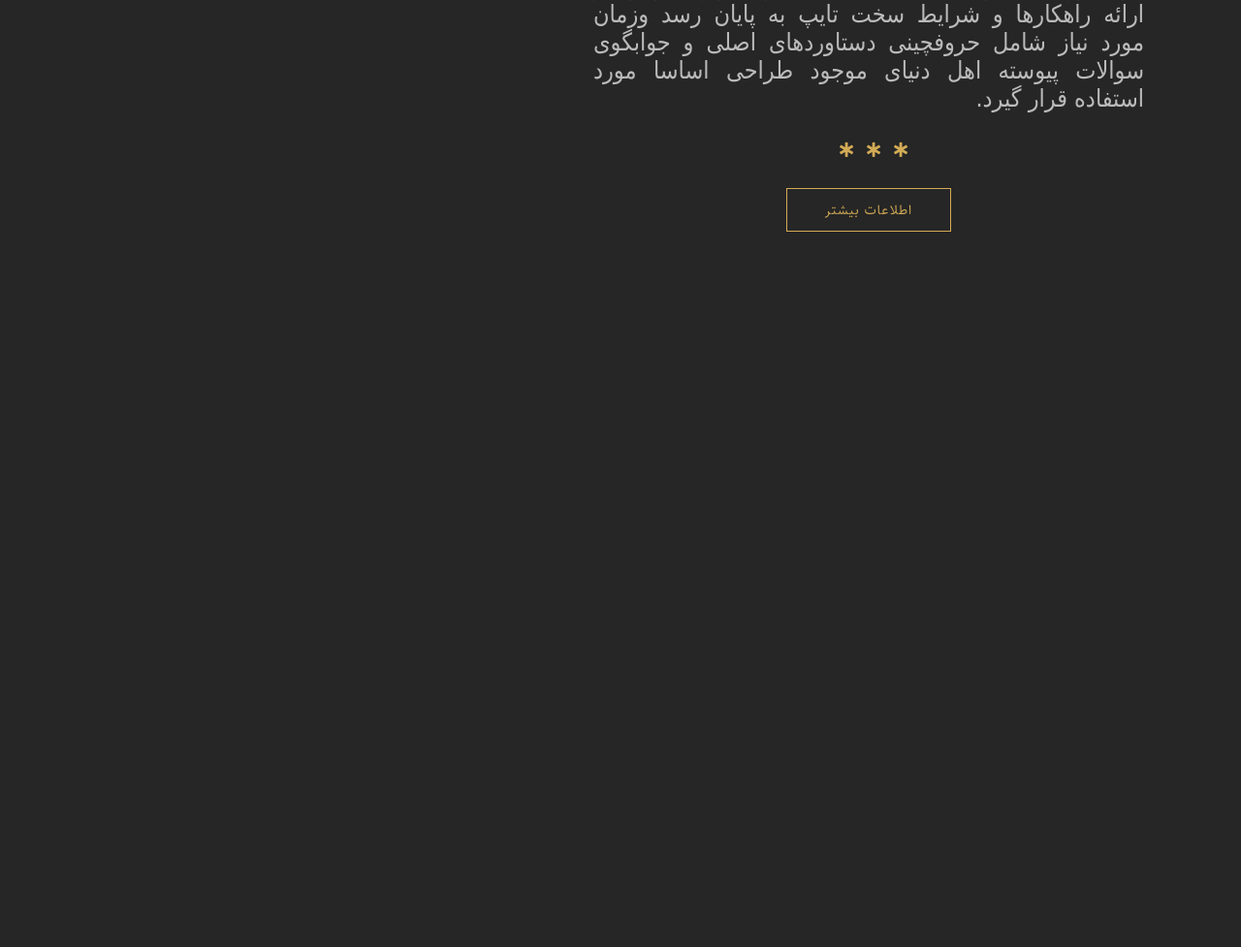
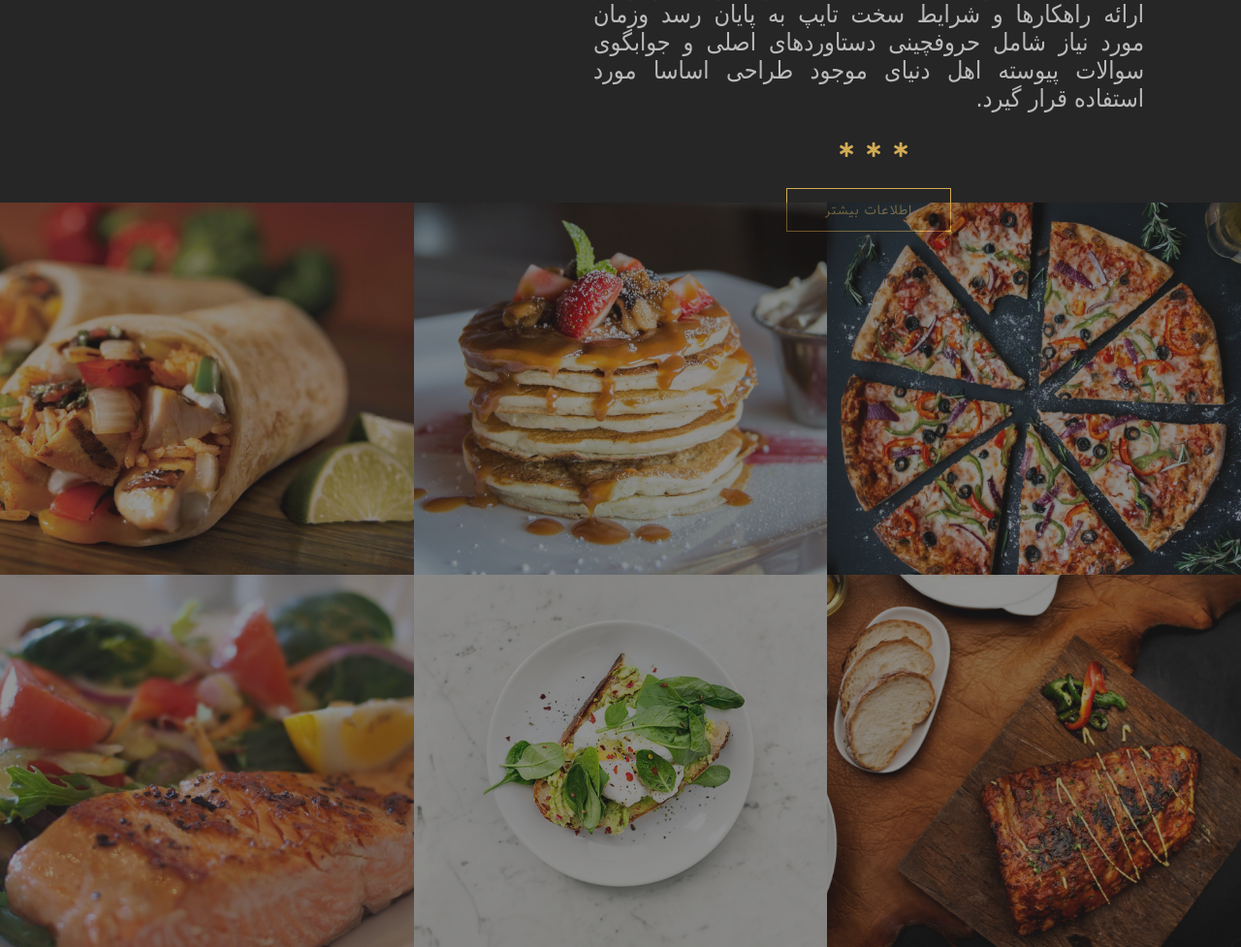
Before and after one commit to mobin-atrzade/food-website-Sass-, a plain HTML site: page index.html in a window 1280 px wide. Shown: the part 1311-2288 px from the top of the page at 97% size. Before the commit the page ends 1550 px from the top, so only its background shows below. Drawn offline with Linux system fonts and the light colour scheme; files whose address does not match are found by name; a web font is replaced by a local one.

Commit message:
add gallery section and styles in project

```diff
--- a/index.html
+++ b/index.html
@@ -70,6 +70,61 @@
     </section>
     <!-- end about us section -->
 
+    <!-- start gallery section -->
+    <section class="gallery">
+        <div class="cards-wrapper">
+            <div class="card">
+                <div class="card-overlay">
+                    <h1 class="card-overlay-name">نام غذا</h1>
+                    <p class="card-overlay-paragraph">قیمت : ۵۰۰ تومان</p>
+                    <button type="button" class="card-overlay-btn">سفارش</button>
+                </div>
+                <img class="card-img" src="img/gallery-img-1.jpeg">
+            </div>
+            <div class="card">
+                <div class="card-overlay">
+                    <h1 class="card-overlay-name">نام غذا</h1>
+                    <p class="card-overlay-paragraph">قیمت : ۵۰۰ تومان</p>
+                    <button type="button" class="card-overlay-btn">سفارش</button>
+                </div>
+                <img class="card-img" src="img/gallery-img-2.jpeg">
+            </div>
+            <div class="card">
+                <div class="card-overlay">
+                    <h1 class="card-overlay-name">نام غذا</h1>
+                    <p class="card-overlay-paragraph">قیمت : ۵۰۰ تومان</p>
+                    <button type="button" class="card-overlay-btn">سفارش</button>
+                </div>
+                <img class="card-img" src="img/gallery-img-3.jpeg">
+            </div>
+            <div class="card">
+                <div class="card-overlay">
+                    <h1 class="card-overlay-name">نام غذا</h1>
+                    <p class="card-overlay-paragraph">قیمت : ۵۰۰ تومان</p>
+                    <button type="button" class="card-overlay-btn">سفارش</button>
+                </div>
+                <img class="card-img" src="img/gallery-img-4.jpeg">
+            </div>
+            <div class="card">
+                <div class="card-overlay">
+                    <h1 class="card-overlay-name">نام غذا</h1>
+                    <p class="card-overlay-paragraph">قیمت : ۵۰۰ تومان</p>
+                    <button type="button" class="card-overlay-btn">سفارش</button>
+                </div>
+                <img class="card-img" src="img/gallery-img-5.jpeg">
+            </div>
+            <div class="card">
+                <div class="card-overlay">
+                    <h1 class="card-overlay-name">نام غذا</h1>
+                    <p class="card-overlay-paragraph">قیمت : ۵۰۰ تومان</p>
+                    <button type="button" class="card-overlay-btn">سفارش</button>
+                </div>
+                <img class="card-img" src="img/gallery-img-6.jpeg">
+            </div>
+        </div>
+    </section>
+    <!-- end gallery section -->
+
 </body>
 
 </html>
--- a/scss/_base.scss
+++ b/scss/_base.scss
@@ -2,6 +2,7 @@ $color-dark: #262626;
 $color-black: #000;
 $color-primary: #d3ab55;
 $color-secondary: #bbb;
+$color-white: #fff;
 
 $font-dancingScript: "Dancing Script", cursive;
 $font-josefinSans: "Josefin Sans", sans-serif;
@@ -43,6 +44,11 @@ $font-nastaliq: "Nastaliq", Tahoma;
     transform: translate(-50%, -50%);
 }
 
+%fullSpace {
+    width: 100%;
+    height: 100%;
+}
+
 * {
     padding: 0;
     margin: 0;
--- a/scss/_components.scss
+++ b/scss/_components.scss
@@ -58,3 +58,59 @@
         color: $color-dark;
     }
 }
+
+.card {
+    width: 33.333%;
+    height: 30vw;
+    position: relative;
+    overflow: hidden;
+
+    &:hover .card-overlay{
+        left: 0;
+    }
+
+    &-overlay {
+        @extend %fullSpace;
+        @include flexLayout;
+        flex-direction: column;
+        position: absolute;
+        top: 0;
+        left: -100%;
+        background-color: rgba($color-primary, 0.6);
+        color: $color-white;
+        z-index: 99;
+        transition: all 0.5s;
+
+        &-name {
+            font-family: $font-nastaliq;
+            font-size: 50px;
+            @include textStyles;
+        }
+
+        &-paragraph {
+            font-family: $font-sahel;
+            font-size: 30px;
+            margin-bottom: 30px;
+            @include textStyles;
+        }
+
+        &-btn{
+            width: 150px;
+            height: 40px;
+            color: $color-primary;
+            background-color: $color-white;
+            font-family: $font-sahel;
+            font-size: 14px;
+            border: 1px solid $color-primary;
+            border-radius: 30px;
+            outline: none;
+            cursor: pointer;
+        }
+    }
+
+    &-img {
+       @extend %fullSpace;
+        object-fit: cover;
+        opacity: 0.5;
+    }
+}
--- a/scss/_layout.scss
+++ b/scss/_layout.scss
@@ -72,3 +72,11 @@
         }
     }
 }
+
+.gallery {
+
+    .cards-wrapper{
+        display: flex;
+        flex-wrap: wrap;
+    }
+}
```
Also changed, not shown: css/main.css, 1 other file.
